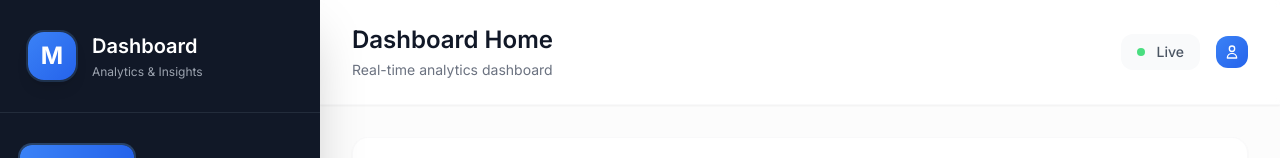
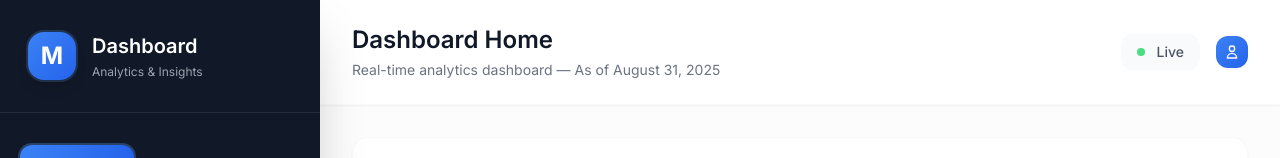
Before and after one commit to ai-native-lab-dev/metrics-mock-v1, a React (Create React App) app: page / in a window 1280 px wide. Shown: the top 158 px of the page. Built offline with nearby package versions, Linux system fonts and the light colour scheme.

Commit message:
chore(header): add date — As of August 31, 2025 to subtitle

```diff
--- a/src/components/Header.tsx
+++ b/src/components/Header.tsx
@@ -33,7 +33,7 @@ const Header: React.FC<HeaderProps> = ({ title, onMenuClick }) => {
           {/* Title */}
           <div className="ml-5 lg:ml-0">
             <h1 className="text-2xl font-semibold text-gray-900">{title}</h1>
-            <p className="text-sm text-gray-500 mt-1">Real-time analytics dashboard</p>
+            <p className="text-sm text-gray-500 mt-1">Real-time analytics dashboard — As of August 31, 2025</p>
           </div>
         </div>
 
```
